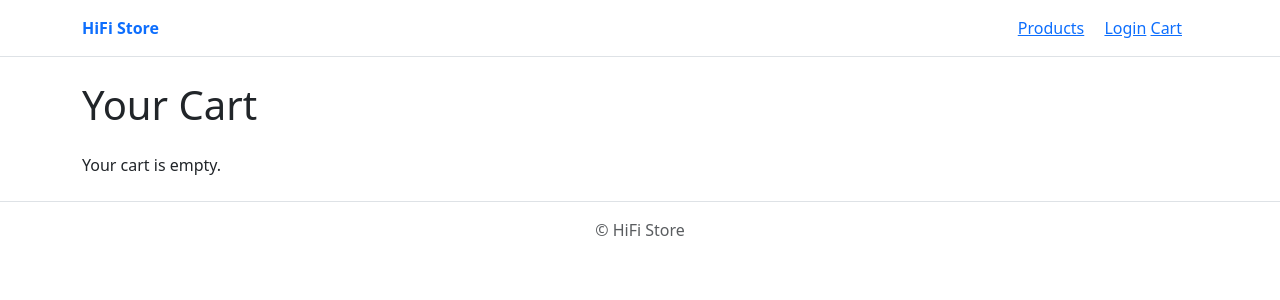
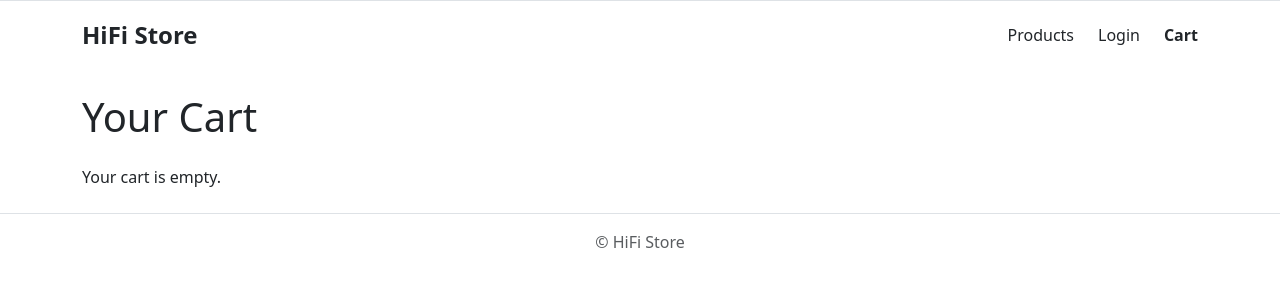
Before and after one commit to andreaspe76/Portfolio_Project_5, a Django app: page /products/cart/ in a window 1280 px wide. Shown: the top 300 px of the page. Run offline with Django 5.2, Linux system fonts and the light colour scheme; data comes from the database, SQL or seed files in the repository; data that the repository does not hold is empty.

Commit message:
Update base.html styling

```diff
--- a/templates/base.html
+++ b/templates/base.html
@@ -12,15 +12,15 @@
 
 <body>
 
-    <header class="border-bottom">
-        <nav class="container d-flex justify-content-between align-items-center py-3">
-            <a href="/" class="fw-bold text-decoration-none">HiFi Store</a>
-            <div>
-                <a href="/products/" class="me-3">Products</a>
-                <a href="/accounts/login/">Login</a>
-                <a href="{% url 'cart_detail' %}" class="me-3">Cart</a>
-            </div>
-        </nav>
+    <header class="border-bottom bg-light"></header>
+    <nav class="container d-flex justify-content-between align-items-center py-3"> <a href="/"
+            class="fw-bold fs-4 text-decoration-none text-dark"> HiFi Store </a>
+        <div class="d-flex align-items-center"> <a href="/products/" class="me-4 text-decoration-none text-dark">
+                Products </a>
+            <a href="/accounts/login/" class="me-4 text-decoration-none text-dark"> Login </a>
+            <a href="{% url 'cart_detail' %}" class="text-decoration-none text-dark fw-semibold"> Cart </a>
+        </div>
+    </nav>
     </header>
 
     <main class="container my-4">
```
